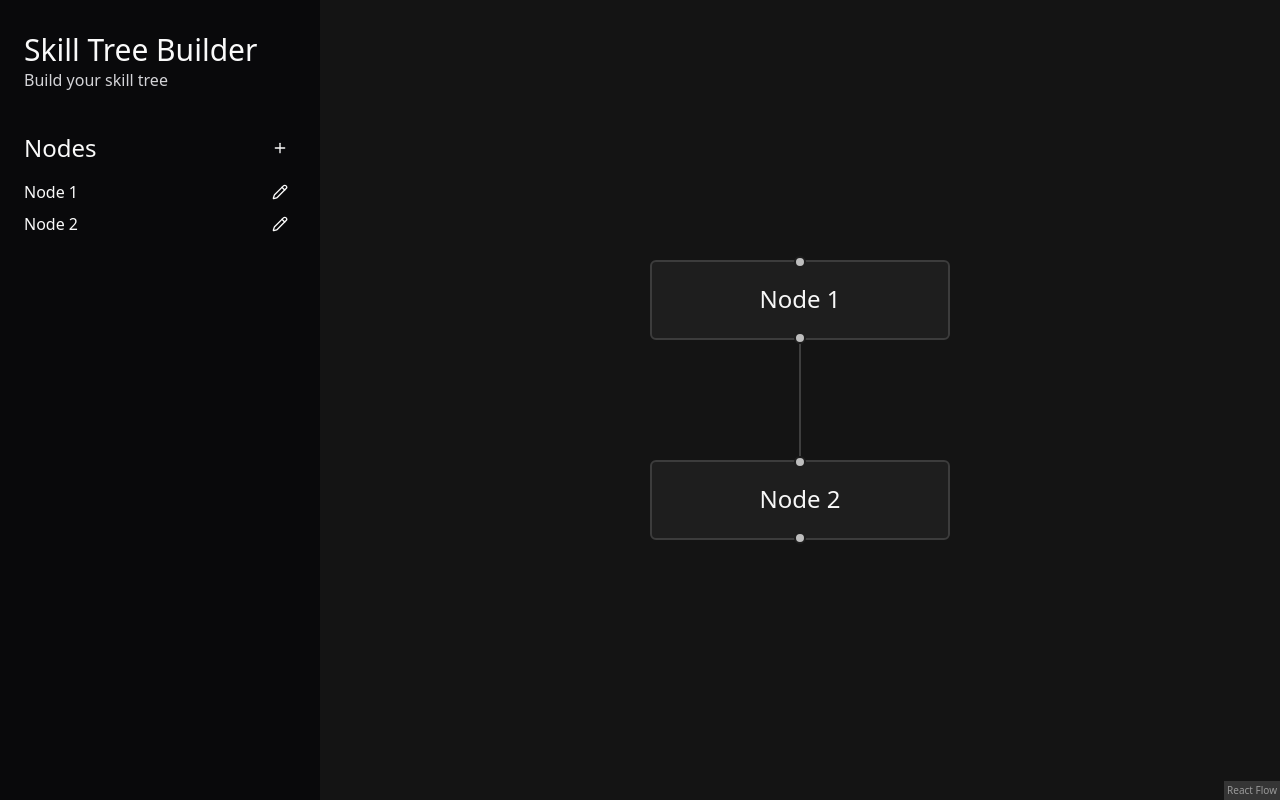
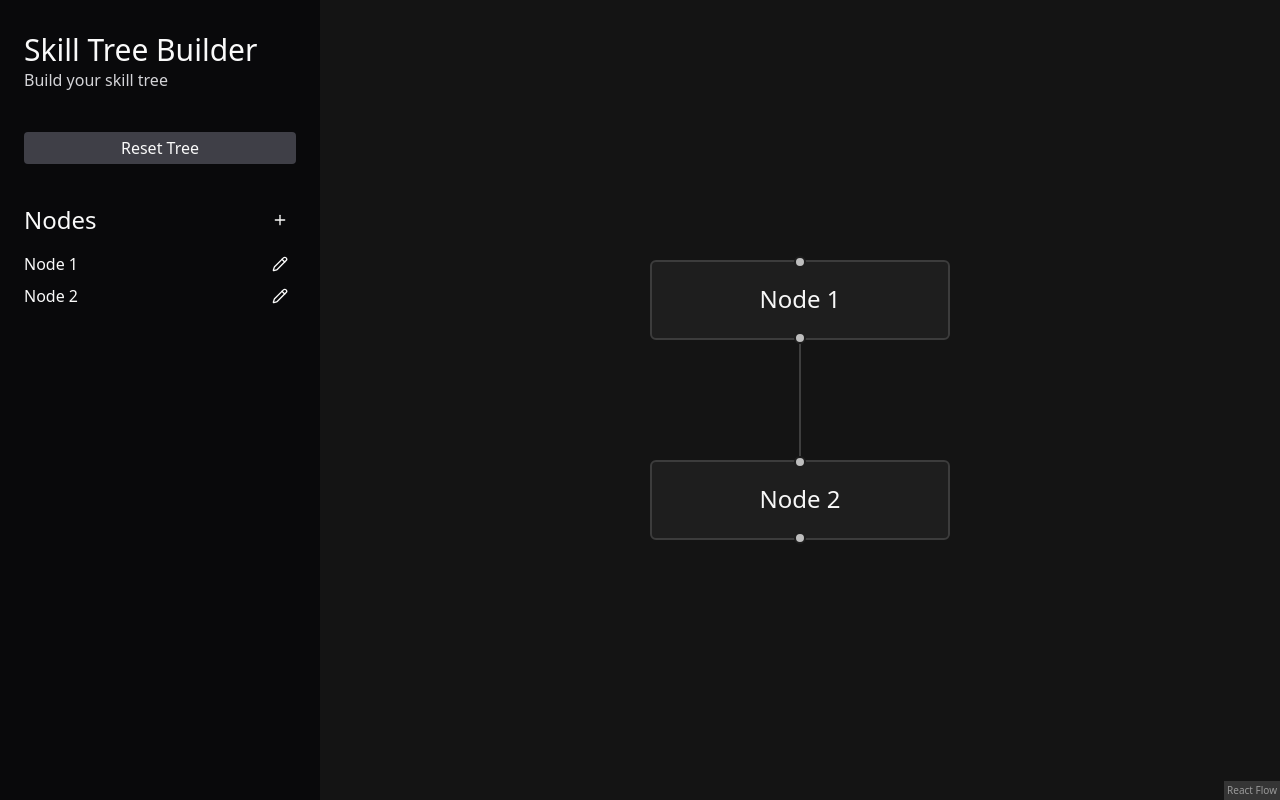
Before and after one commit to MattElcock/skill-tree-builder, a React (Vite) app: page / in a window 1280 px wide. Built offline with nearby package versions, Linux system fonts and the light colour scheme.

Commit message:
feat: reset tree (#12)

```diff
--- a/src/components/Button/Button.tsx
+++ b/src/components/Button/Button.tsx
@@ -10,6 +10,7 @@ interface ButtonProps extends OpinionatedBaseButtonProps {
   icon?: LucideIcon;
   text: string;
   visuallyHideLabel?: boolean;
+  variant?: "ghost" | "solid";
 }
 
 const Button = ({
@@ -17,13 +18,18 @@ const Button = ({
   text,
   visuallyHideLabel,
   onClick,
+  variant = "ghost",
   ...rest
 }: ButtonProps) => {
+  const variantClassMap = {
+    ghost: "hover:bg-zinc-700",
+    solid: "bg-zinc-700 hover:bg-zinc-600",
+  };
   return (
     <button
       onClick={onClick}
       aria-label={text}
-      className="flex flex-row items-center gap-2 px-2 py-1 hover:rounded hover:bg-zinc-700"
+      className={`flex flex-row items-center justify-center gap-2 px-2 py-1 rounded ${variantClassMap[variant]}`}
       {...rest}
     >
       {Icon && <Icon size={16} />} {!visuallyHideLabel && text}
--- a/src/containers/AppLayout/AppLayout.tsx
+++ b/src/containers/AppLayout/AppLayout.tsx
@@ -1,5 +1,6 @@
 import type { ReactNode } from "react";
 import { Nodes } from "@/containers/Nodes";
+import { ResetTree } from "../ResetTree";
 
 interface AppLayoutProps {
   children: ReactNode;
@@ -12,6 +13,7 @@ const Sidebar = () => {
         <h1 className="text-3xl">Skill Tree Builder</h1>
         <p className="text-zinc-300">Build your skill tree</p>
       </header>
+      <ResetTree />
       <Nodes />
     </div>
   );
--- /dev/null
+++ b/src/containers/ResetTree/ResetTree.tsx
@@ -0,0 +1,13 @@
+import { Button } from "@/components/Button";
+import { useResetTree } from "@/hooks/useResetTree";
+
+const ResetTree = () => {
+  const { mutate } = useResetTree();
+  const handleResetTree = () => {
+    mutate();
+  };
+
+  return <Button variant="solid" text="Reset Tree" onClick={handleResetTree} />;
+};
+
+export { ResetTree };
--- /dev/null
+++ b/src/containers/ResetTree/index.ts
@@ -0,0 +1 @@
+export { ResetTree } from "./ResetTree";
--- /dev/null
+++ b/src/hooks/useResetTree/index.ts
@@ -0,0 +1 @@
+export { useResetTree } from "./useResetTree";
--- /dev/null
+++ b/src/hooks/useResetTree/useResetTree.ts
@@ -0,0 +1,19 @@
+import { LOCAL_STORAGE_KEY } from "@/constants";
+import { useMutation, useQueryClient } from "@tanstack/react-query";
+
+const useResetTree = () => {
+  const queryClient = useQueryClient();
+
+  // mutationFn needs to be async to work with useMutation
+  const mutationFn = async () => {
+    localStorage.removeItem(LOCAL_STORAGE_KEY);
+  };
+
+  return useMutation({
+    mutationFn,
+    onSuccess: () =>
+      queryClient.invalidateQueries({ queryKey: ["skillTrees"] }),
+  });
+};
+
+export { useResetTree };
```
